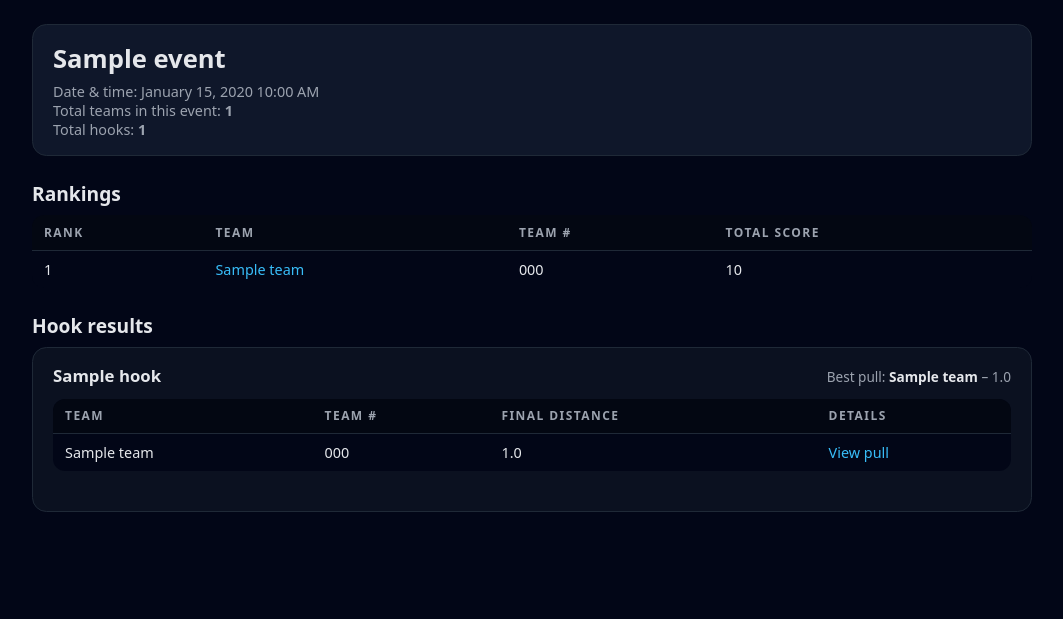
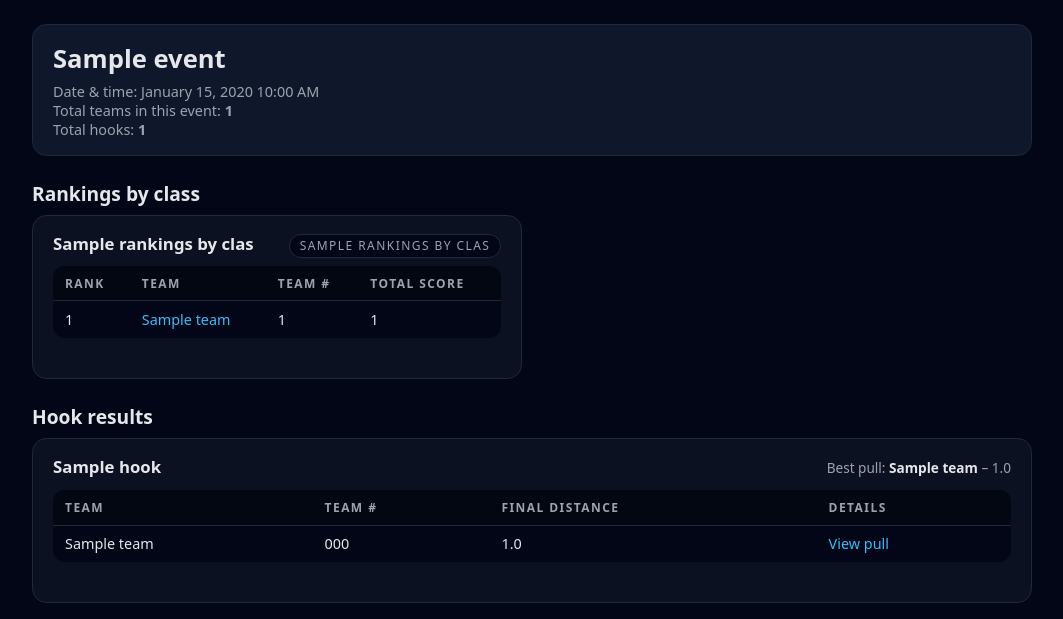
Before and after one commit to ASABE-IQSN/ASABE_IQS_Website, a Flask app: template templates/event_detail.html in a window 1280 px wide. Shown: the part 55-674 px from the top of the page, without its empty margins (108-1171 px from the left). Run offline with Flask 3, Linux system fonts and the light colour scheme; tables that the repository leaves empty hold one stand-in row (values such as "Sample post"); the template is opened without the code that fills it: values that come from a table or form of the project are taken from there, most other values are stand-ins (such as "Sample title", 1, 10 or a date in 2020).

Commit message:
event filtering

```diff
--- a/initial.py
+++ b/initial.py
@@ -6,6 +6,7 @@ from datetime import datetime
 from werkzeug.utils import secure_filename
 from flask_caching import Cache
 import flask_monitoringdashboard as dashboard
+from collections import defaultdict
 import os
 
 app = Flask(__name__)
@@ -502,20 +503,32 @@ def cache_buster_team(team_id):
 @app.route("/event/<int:event_id>")
 @cache.memoize()
 def event_detail(event_id):
-    event = (
-        Event.query
-        .options(
-            # rankings
-            selectinload(Event.event_teams).selectinload(EventTeam.team),
-            # hooks → pulls → team
-            selectinload(Event.hooks)
-                .selectinload(Hook.pulls)
-                .selectinload(Pull.team),
+    event = Event.query.get_or_404(event_id)
+
+    # Assuming event.event_teams is a relationship of EventTeam objects
+    # and each EventTeam has .team with .team_class and .total_score
+    rankings_by_class = defaultdict(list)
+
+    for et in event.event_teams:
+        tc = getattr(et.team, "team_class", None)
+        class_name = tc.name if tc and getattr(tc, "name", None) else "Unclassified"
+        rankings_by_class[class_name].append(et)
+
+    # sort each class by total_score (descending), None at bottom
+    for class_name, items in rankings_by_class.items():
+        items.sort(
+            key=lambda et: (et.total_score is None, -(et.total_score or 0))
         )
-        .get_or_404(event_id)
+
+    # If you truly only ever want the first 2 classes:
+    # rankings_by_class = dict(list(rankings_by_class.items())[:2])
+
+    return render_template(
+        "event_detail.html",
+        event=event,
+        rankings_by_class=rankings_by_class,
+        active_page="events",
     )
-
-    return render_template("event_detail.html", event=event)
 
 @app.route("/cache/reset/event/<int:event_id>")
 def cache_buster_event(event_id):
--- a/templates/event_detail.html
+++ b/templates/event_detail.html
@@ -96,6 +96,52 @@
     font-weight: 600;
     color: #e5e7eb;
   }
+
+  /* Rankings grid for per-class leaderboards */
+  .rankings-grid {
+    display: grid;
+    grid-template-columns: minmax(0, 1fr);
+    gap: 1.25rem;
+    margin-bottom: 1.5rem;
+  }
+
+  @media (min-width: 900px) {
+    .rankings-grid {
+      grid-template-columns: minmax(0, 1fr) minmax(0, 1fr);
+    }
+  }
+
+  .rankings-card {
+    padding: 1rem 1.25rem;
+    border-radius: 0.9rem;
+    background: #0b1120;
+    border: 1px solid #1f2937;
+  }
+
+  .rankings-card-header {
+    display: flex;
+    justify-content: space-between;
+    align-items: baseline;
+    gap: 0.75rem;
+    margin-bottom: 0.5rem;
+  }
+
+  .rankings-card-header h3 {
+    margin: 0;
+    font-size: 1.05rem;
+  }
+
+  .class-badge {
+    font-size: 0.75rem;
+    text-transform: uppercase;
+    letter-spacing: 0.12em;
+    padding: 0.15rem 0.6rem;
+    border-radius: 999px;
+    border: 1px solid #1f2937;
+    background: #020617;
+    color: #9ca3af;
+    white-space: nowrap;
+  }
 {% endblock %}
 
 {% block content %}
@@ -118,10 +164,53 @@
     </div>
   </section>
 
-  <!-- Rankings -->
+  <!-- Rankings by class -->
   <section>
-    <h2>Rankings</h2>
-    {% if event.event_teams %}
+    <h2>Rankings by class</h2>
+
+    {% if rankings_by_class and rankings_by_class|length > 0 %}
+      <div class="rankings-grid">
+        {# rankings_by_class is a dict: {class_name: [EventTeam, ...]} #}
+        {% for class_name, entries in rankings_by_class.items() %}
+          <div class="rankings-card">
+            <div class="rankings-card-header">
+              <h3>{{ class_name }}</h3>
+              <span class="class-badge">{{ class_name }}</span>
+            </div>
+
+            {% if entries %}
+              <table>
+                <thead>
+                  <tr>
+                    <th>Rank</th>
+                    <th>Team</th>
+                    <th>Team #</th>
+                    <th>Total Score</th>
+                  </tr>
+                </thead>
+                <tbody>
+                  {% for et in entries %}
+                    <tr>
+                      <td>{{ loop.index }}</td>
+                      <td>
+                        <a href="{{ url_for('team_event_detail', event_id=event.event_id, team_id=et.team_id) }}">
+                          {{ et.team.team_name }}
+                        </a>
+                      </td>
+                      <td>{{ et.team.team_number }}</td>
+                      <td>{{ et.total_score if et.total_score is not none else 'N/A' }}</td>
+                    </tr>
+                  {% endfor %}
+                </tbody>
+              </table>
+            {% else %}
+              <p class="empty">No teams in this class for this event.</p>
+            {% endif %}
+          </div>
+        {% endfor %}
+      </div>
+    {% elif event.event_teams %}
+      {# Fallback: single leaderboard if you don't pass rankings_by_class #}
       <table>
         <thead>
           <tr>
```
